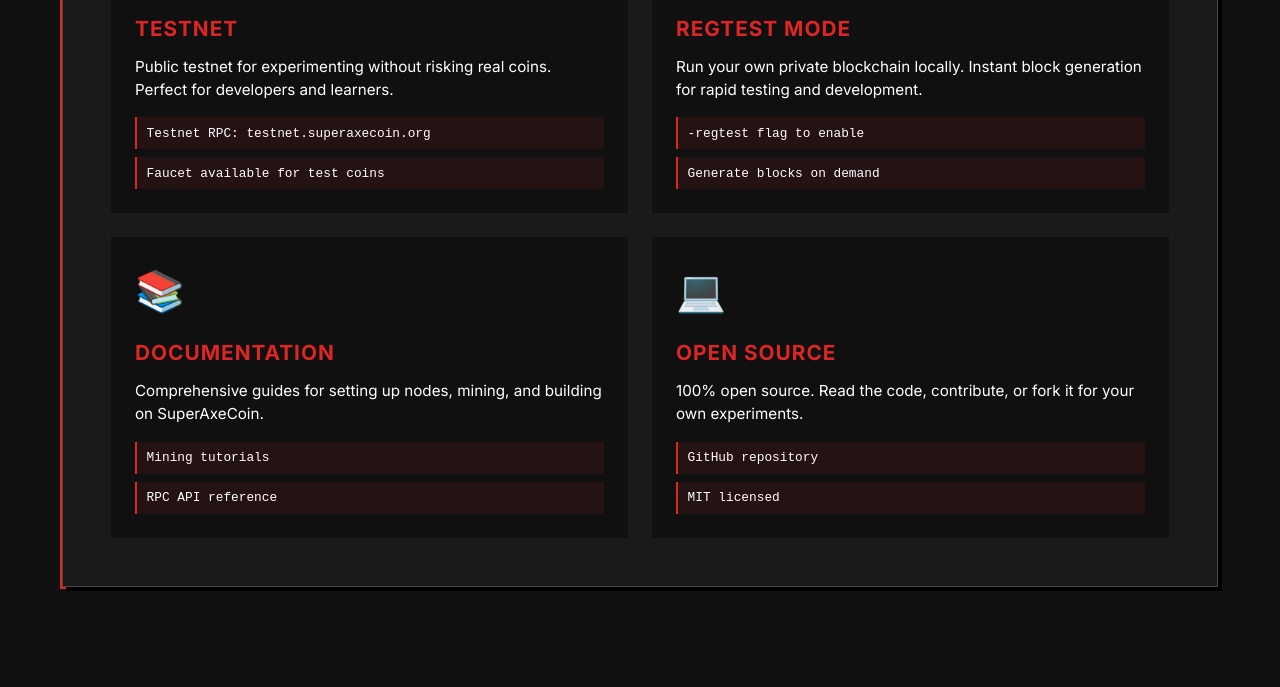
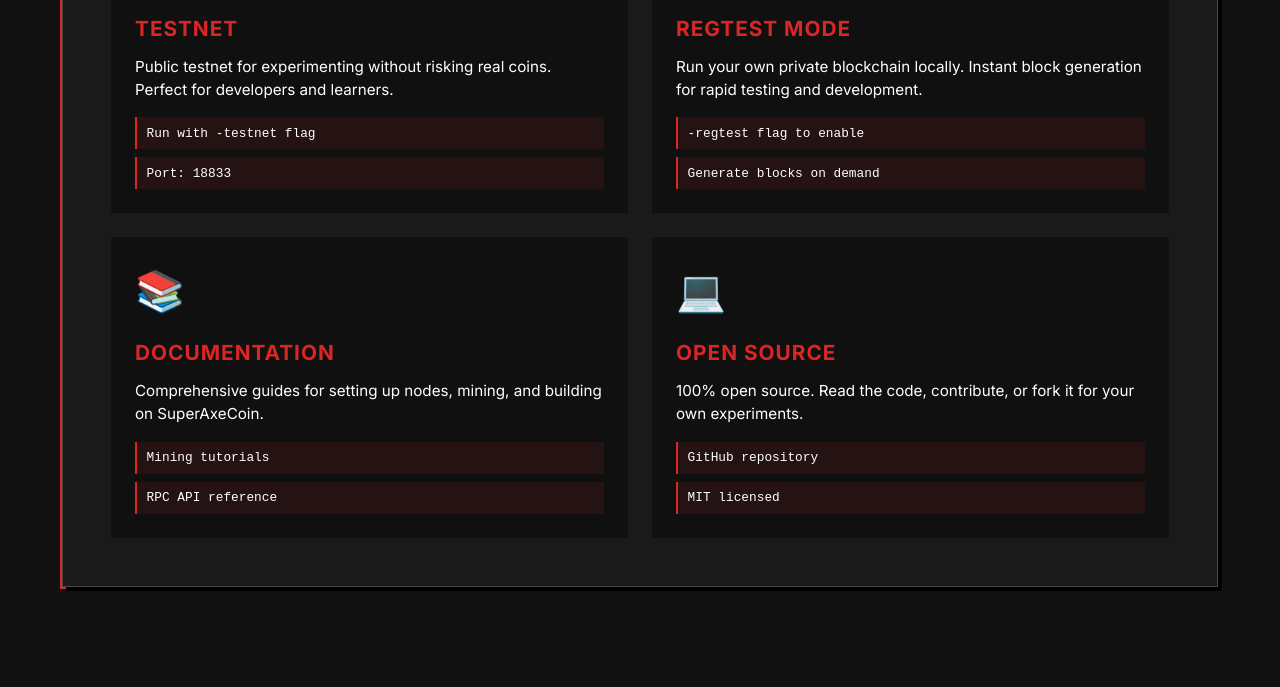
Before and after one commit to superness/superaxecoin-site, a plain HTML site: page index.html in a window 1280 px wide. Shown: the part 7222-7909 px from the top of the page. Drawn offline with Linux system fonts and the light colour scheme; no server answers.

Commit message:
Simplify testnet section - remove non-existent RPC/faucet claims
🤖 Generated with [Claude Code](https://claude.com/claude-code)

Co-Authored-By: Claude <noreply@anthropic.com>

```diff
--- a/index.html
+++ b/index.html
@@ -464,8 +464,8 @@
                             <h4>Testnet</h4>
                             <p>Public testnet for experimenting without risking real coins. Perfect for developers and learners.</p>
                             <div class="resource-details">
-                                <span class="detail-item">Testnet RPC: testnet.superaxecoin.org</span>
-                                <span class="detail-item">Faucet available for test coins</span>
+                                <span class="detail-item">Run with -testnet flag</span>
+                                <span class="detail-item">Port: 18833</span>
                             </div>
                         </div>
 
```
